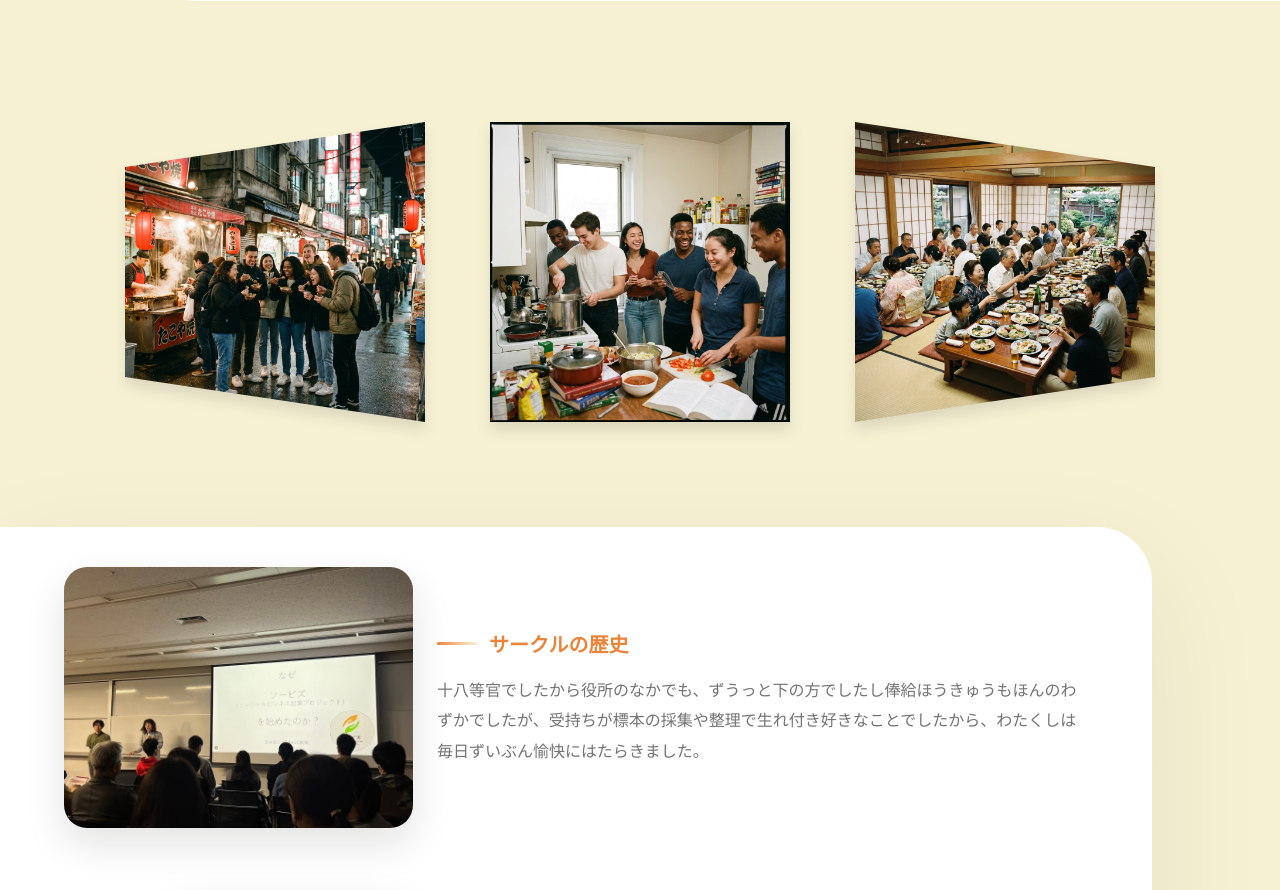
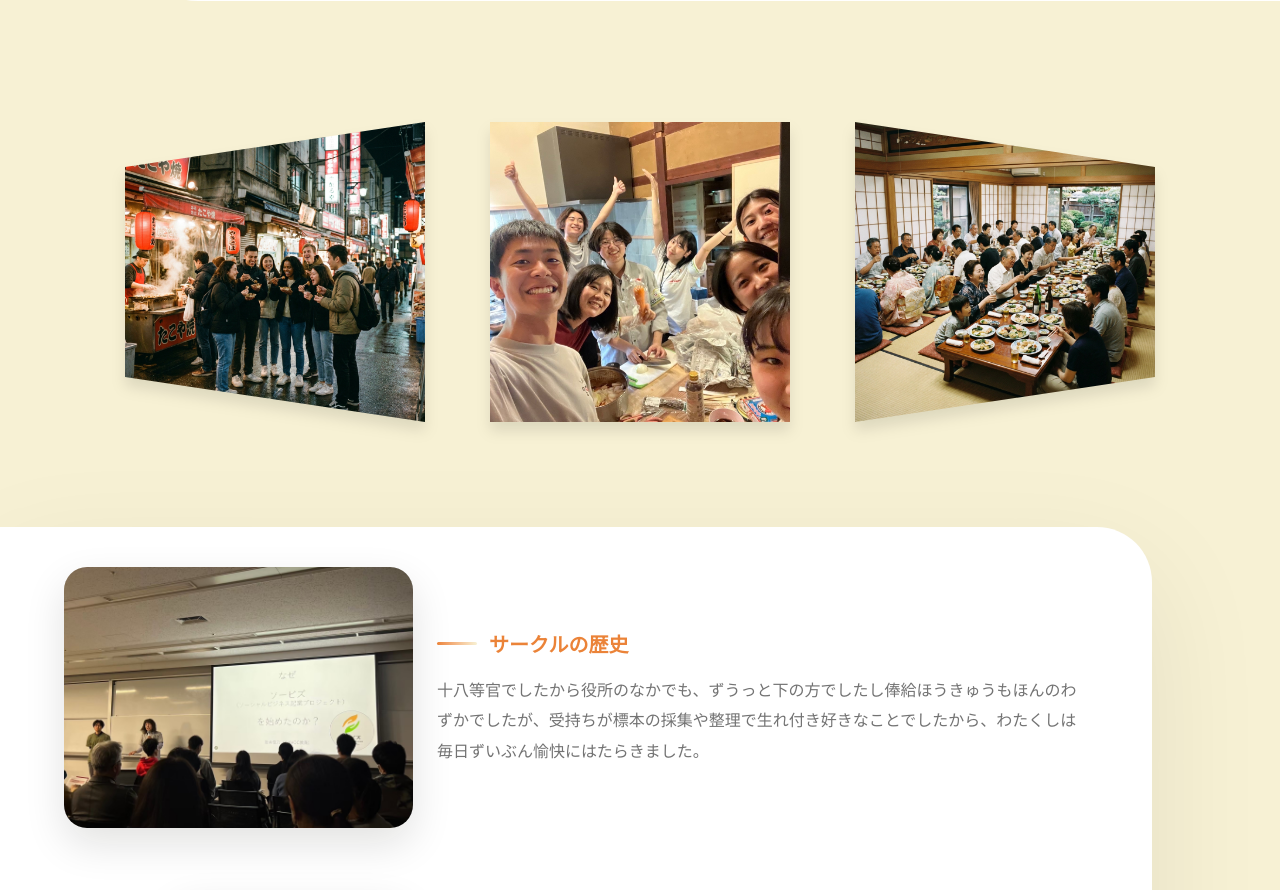
Before and after one commit to tsukuneA1/sobus, a Next.js app in the folder app/: page / in a window 1280 px wide. Shown: the part 1271-2161 px from the top of the page. Built offline with nearby package versions, Linux system fonts and the light colour scheme.

Commit message:
fix:carousel

```diff
--- a/app/src/app/_components/activity-images-section.tsx
+++ b/app/src/app/_components/carousel.tsx
@@ -1,10 +1,10 @@
 import Image from "next/image";
+import CarouselImage1 from "@/assets/carousel/image-1.jpg";
 
-export const ActivityImagesSection = () => {
+export const Carousel = () => {
   return (
     <section className="w-full max-w-[1200px] mx-auto px-4">
       <div className="flex flex-col md:flex-row items-center justify-center gap-4 md:gap-[65px]">
-        {/* Left Image */}
         <div className="relative w-full md:w-[300px] h-[200px] md:h-[300px] shrink-0 drop-shadow-xl">
           <div
             className="relative w-full h-full overflow-hidden"
@@ -21,19 +21,15 @@ export const ActivityImagesSection = () => {
           </div>
         </div>
 
-        {/* Center Image */}
-        <div className="relative w-full md:w-[300px] h-[200px] md:h-[300px] shrink-0 drop-shadow-xl">
-          <div className="relative w-full h-full overflow-hidden">
-            <Image
-              src="/images/activity-2.png"
-              alt="Activity 2"
-              fill
-              className="object-cover"
-            />
-          </div>
+        <div className="relative w-full md:w-[300px] h-[200px] md:h-[300px] shrink-0 drop-shadow-xl overflow-hidden">
+          <Image
+            src={CarouselImage1}
+            alt="Activity 2"
+            fill
+            className="object-cover"
+          />
         </div>
 
-        {/* Right Image */}
         <div className="relative w-full md:w-[300px] h-[200px] md:h-[300px] shrink-0 drop-shadow-xl">
           <div
             className="relative w-full h-full overflow-hidden"
--- a/app/src/app/page.tsx
+++ b/app/src/app/page.tsx
@@ -1,4 +1,4 @@
-import { ActivityImagesSection } from "./_components/activity-images-section";
+import { Carousel } from "./_components/carousel";
 import { GreetingSection } from "./_components/greeting-section";
 import { MvvSection } from "./_components/mvv-section";
 
@@ -8,7 +8,7 @@ export default function Home() {
       <main className="flex min-h-screen w-full flex-col gap-[105px] items-center justify-between dark:bg-black sm:items-start bg-secondary">
         <MvvSection />
 
-        <ActivityImagesSection />
+        <Carousel />
 
         <GreetingSection />
       </main>
```
Also changed, not shown: app/src/assets/carousel/image-1.jpg (added).
